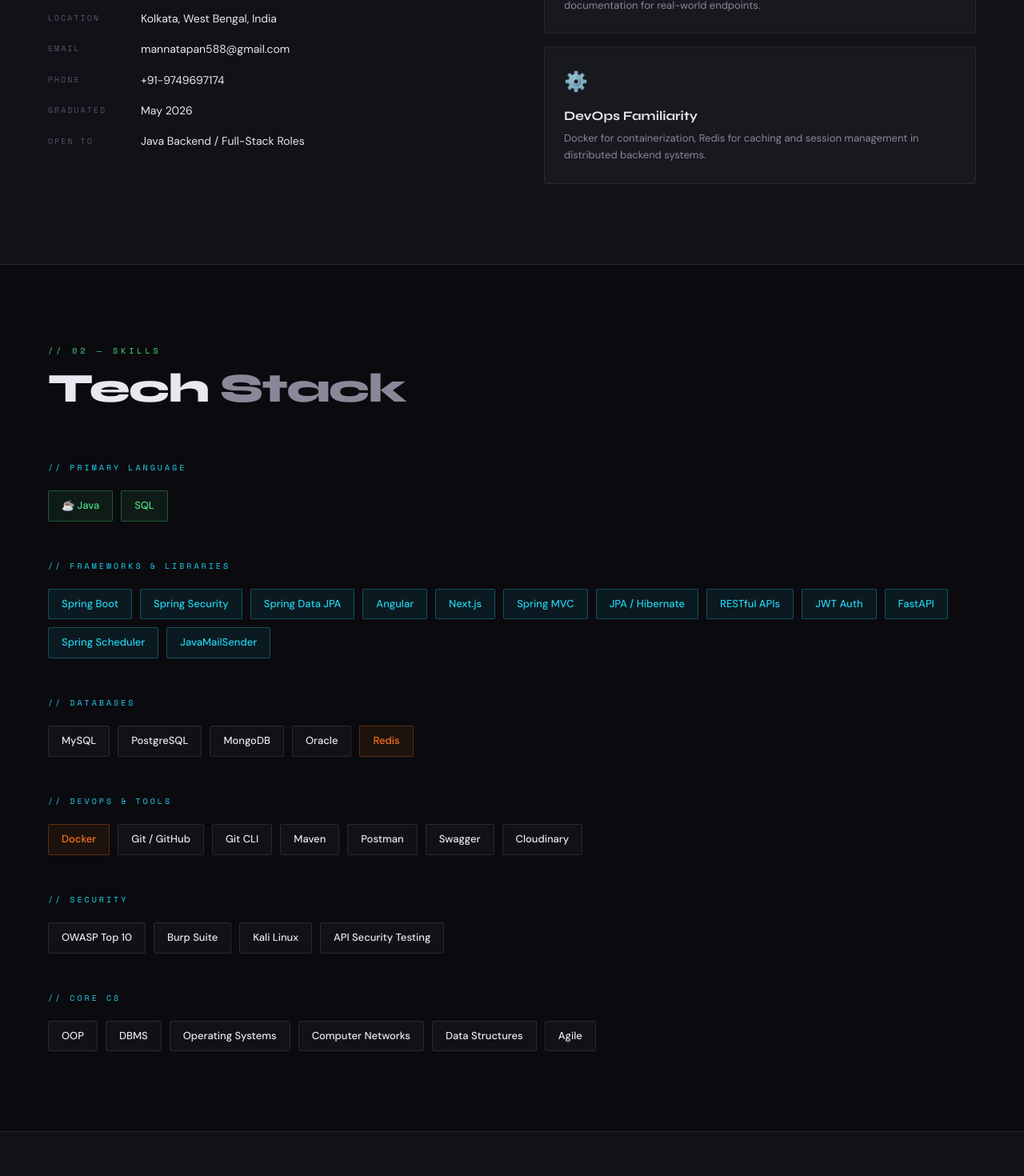
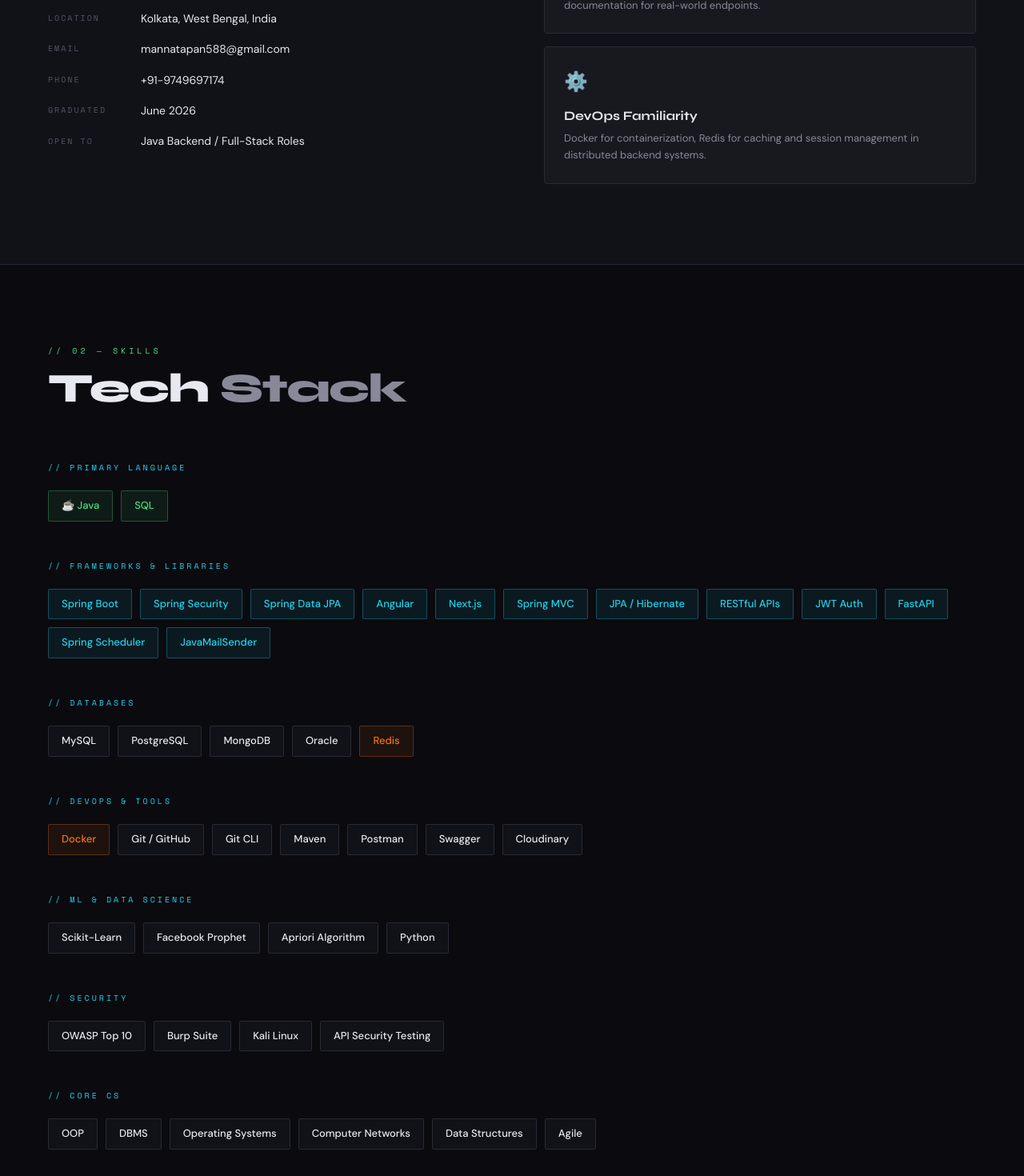
Before and after one commit to tapan2004/tapan-manna-portfolio, a React (Vite) app: page / in a window 1280 px wide. Shown: the part 1760-3230 px from the top of the page at 80% size. Built offline with nearby package versions, Linux system fonts and the light colour scheme; no server answers.

Commit message:
update education details

```diff
--- a/src/components/About.jsx
+++ b/src/components/About.jsx
@@ -19,11 +19,11 @@ export default function About() {
                     </p>
                     <div className="about-details reveal" style={{ '--reveal-delay': '0.2s' }}>
                         {[
-                            ['Location',   'Kolkata, West Bengal, India'],
-                            ['Email',      'mannatapan588@gmail.com'],
-                            ['Phone',      '+91-9749697174'],
-                            ['Graduated',  'May 2026'],
-                            ['Open To',    'Java Backend / Full-Stack Roles'],
+                            ['Location', 'Kolkata, West Bengal, India'],
+                            ['Email', 'mannatapan588@gmail.com'],
+                            ['Phone', '+91-9749697174'],
+                            ['Graduated', 'June 2026'],
+                            ['Open To', 'Java Backend / Full-Stack Roles'],
                         ].map(([k, v]) => (
                             <div className="detail-row" key={k}>
                                 <span className="detail-key">{k}</span>
@@ -35,10 +35,10 @@ export default function About() {
 
                 <div className="about-cards">
                     {[
-                        { icon: '🏗️', title: 'Backend Architecture',  text: 'Layered Controller–Service–Repository patterns, stateless JWT sessions, role-based authorization, and Spring ecosystem mastery.' },
+                        { icon: '🏗️', title: 'Backend Architecture', text: 'Layered Controller–Service–Repository patterns, stateless JWT sessions, role-based authorization, and Spring ecosystem mastery.' },
                         { icon: '🤖', title: 'AI-Integrated Systems', text: 'ML pipelines with Scikit-Learn, time-series forecasting with Facebook Prophet, recommendation engines using Apriori algorithm.' },
-                        { icon: '🔒', title: 'API Security',          text: 'Practical OWASP Top 10 application, Burp Suite and Postman testing, vulnerability documentation for real-world endpoints.' },
-                        { icon: '⚙️', title: 'DevOps Familiarity',   text: 'Docker for containerization, Redis for caching and session management in distributed backend systems.' },
+                        { icon: '🔒', title: 'API Security', text: 'Practical OWASP Top 10 application, Burp Suite and Postman testing, vulnerability documentation for real-world endpoints.' },
+                        { icon: '⚙️', title: 'DevOps Familiarity', text: 'Docker for containerization, Redis for caching and session management in distributed backend systems.' },
                     ].map((c, i) => (
                         <div className="about-card reveal" style={{ '--reveal-delay': `${i * 0.1}s` }} key={c.title}>
                             <span className="ac-icon">{c.icon}</span>
--- a/src/components/Education.jsx
+++ b/src/components/Education.jsx
@@ -28,7 +28,7 @@ export default function Education() {
                     <div className="edu-location">📍 Kolkata, West Bengal, India</div>
                 </div>
                 <div className="edu-right">
-                    <div className="edu-period">AUG 2022 – MAY 2026</div>
+                    <div className="edu-period">AUG 2022 – JUNE 2026</div>
                     <div className="edu-badge">Graduated</div>
                 </div>
             </div>
--- a/src/components/Hero.jsx
+++ b/src/components/Hero.jsx
@@ -63,7 +63,7 @@ function useCountUp(target, duration = 1600) {
 export default function Hero() {
     const phrases = [
         'Software Engineering Intern @ Sunyam Software | B.Tech CS Graduate',
-        'Immediate Joiner | Java Backend & Full-Stack Developer | Spring Boot | Angular | Next.js',
+        'Immediate Joiner | Java Backend & Full-Stack Developer | Spring Boot | React',
         'Spring Boot Developer | Java Backend Developer | Available for Opportunities',
     ]
     const typed = useTyping(phrases)
--- a/src/components/Projects.jsx
+++ b/src/components/Projects.jsx
@@ -130,7 +130,7 @@ export default function Projects() {
                     rel="noopener noreferrer"
                     className="btn-secondary"
                 >
-                    🐙 &nbsp;View All 40+ Projects on GitHub
+                    🐙 &nbsp;View All 50+ Projects on GitHub
                 </a>
             </div>
         </section>
--- a/src/components/Skills.jsx
+++ b/src/components/Skills.jsx
@@ -5,7 +5,7 @@ const GROUPS = [
     { title: '// Frameworks & Libraries', delay: '0.05s', pills: ['Spring Boot','Spring Security','Spring Data JPA','Angular','Next.js','Spring MVC','JPA / Hibernate','RESTful APIs','JWT Auth','FastAPI','Spring Scheduler','JavaMailSender'].map(l => ({ label: l, cls: 'p-cyan' })) },
     { title: '// Databases',              delay: '0.1s',  pills: ['MySQL','PostgreSQL','MongoDB','Oracle'].map(l => ({ label: l, cls: '' })).concat([{ label: 'Redis', cls: 'p-orange' }]) },
     { title: '// DevOps & Tools',         delay: '0.15s', pills: [{ label: 'Docker', cls: 'p-orange' }, ...['Git / GitHub', 'Git CLI', 'Maven','Postman','Swagger','Cloudinary'].map(l => ({ label: l, cls: '' }))] },
-    // { title: '// ML & Data Science',      delay: '0.2s',  pills: ['Scikit-Learn','Facebook Prophet','Apriori Algorithm','Python'].map(l => ({ label: l, cls: '' })) },
+    { title: '// ML & Data Science',      delay: '0.2s',  pills: ['Scikit-Learn','Facebook Prophet','Apriori Algorithm','Python'].map(l => ({ label: l, cls: '' })) },
     { title: '// Security',               delay: '0.25s', pills: ['OWASP Top 10','Burp Suite','Kali Linux','API Security Testing'].map(l => ({ label: l, cls: '' })) },
     { title: '// Core CS',                delay: '0.3s',  pills: ['OOP','DBMS','Operating Systems','Computer Networks','Data Structures','Agile'].map(l => ({ label: l, cls: '' })) },
 ]
```
